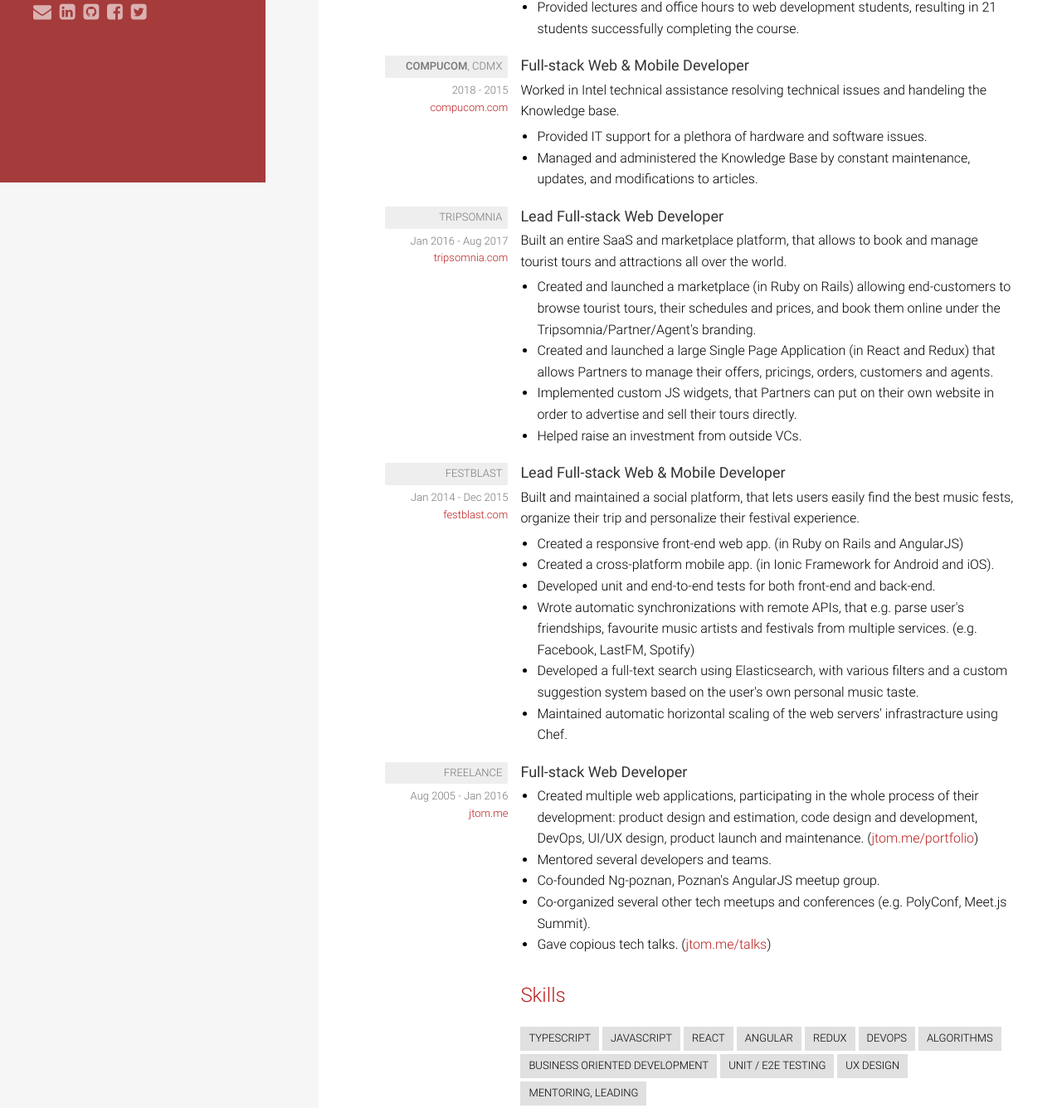
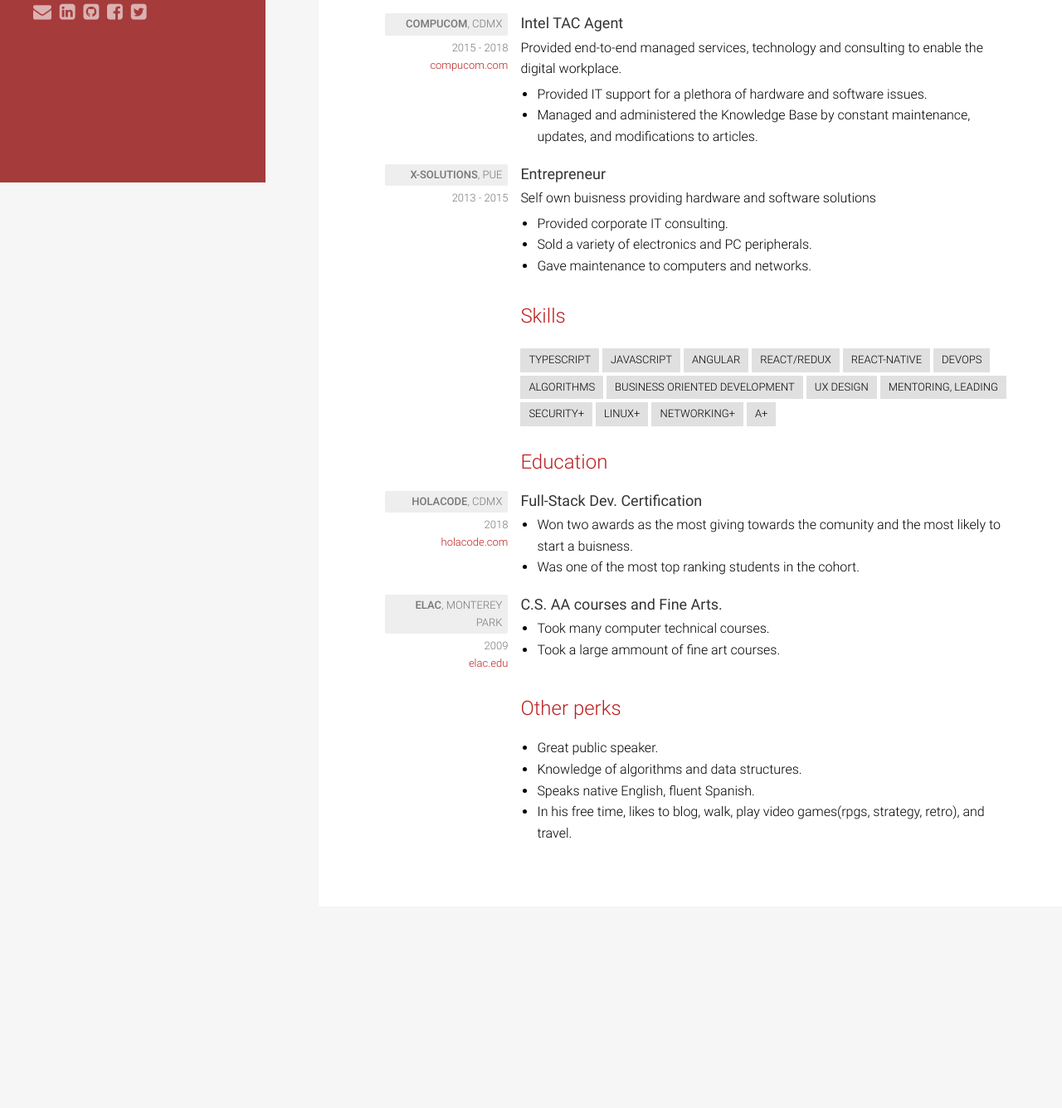
Before and after one commit to pancho508/h-portfolio, a website: page client/cv/index.html in a window 1280 px wide. Shown: the part 580-1916 px from the top of the page at 83% size. After the commit the page ends 1673 px from the top, so only its background shows below. Drawn offline with Linux system fonts and the light colour scheme.

Commit message:
fix cv section

```diff
--- a/client/cv/index.html
+++ b/client/cv/index.html
@@ -106,11 +106,11 @@
             <h1 class="cv-header-name">Francisco Rojas</h1>
             <h2 class="cv-header-subname">Full-stack Web Developer</h2>
             <div class="cv-header-lead">
-              Over 2 years of experience in front-end and back-end web-development.<br />
-              Ambitious and communicative. Good mentor and critical thinker.<br />
+              Front-end and Back-end web-developer.<br />
+              Ambitious and communicative Hacker. Good mentor and critical thinker.<br />
               <br />
               <strong>Currently available.</strong>
-              Willing to relocate to: UK, AU, NZ, US, CA, Latin America, Spain or china; or can work remotely.
+              Willing to relocate to: Europe, US, CA, Latin America, or china; or can work remotely.
               <br />
             </div>
           </div>
@@ -125,116 +125,62 @@
             </div>
           </div>
         </div>
-
+        <!-- holacode -->
         <div class="cv-section">
           <h3 class="cv-section-title">Experience</h3>
           <div class="cv-section-content">
             <div class="cv-timeline">
-
               <div class="cv-timeline-row">
                 <div class="cv-timeline-side">
                   <div class="cv-timeline-company"><strong>HolaCode</strong>, CDMX </div>
-                  <div class="cv-timeline-date">2018 - 2019</div>
+                  <div class="cv-timeline-date">2018 - 2020</div>
                   <a href="https://holacode.com" class="cv-timeline-website">holacode.com</a>
                 </div>
                 <div class="cv-timeline-body">
                   <h4 class="cv-timeline-position"> TechMentor/ Developer</h4>
-                  <p>Mentoring students in web dev botcamp.</p>
+                  <p>A start up life providing opportunities to returnees.</p>
                   <ul>
-                    <li>holacode is a web developer botcamp following hackreactors corriculumn:.</li>
+                    <li>holacode is a web developer botcamp following hackreactors corriculumn.</li>
                     <li>Developed an iOS application for a startup client, using React Native & Redux.</li>
                     <li>Created result oriented seminars and corporate trainings for external clients.</li>
                     <li>Provided lectures and office hours to web development students, resulting in 21 students successfully completing the course.</li>
                   </ul>
                 </div>
               </div>
-
+              <!-- compucom -->
               <div class="cv-timeline-row">
                 <div class="cv-timeline-side">
                   <div class="cv-timeline-company"><strong>Compucom</strong>, CDMX </div>
-                  <div class="cv-timeline-date">2018 - 2015</div>
-                  <a href="https://compucom.com" class="cv-timeline-website">compucom.com</a>
+                  <div class="cv-timeline-date">2015 - 2018</div>
+                  <a href="https://www.compucom.com" class="cv-timeline-website">compucom.com</a>
                 </div>
                 <div class="cv-timeline-body">
-                  <h4 class="cv-timeline-position">Full-stack Web & Mobile Developer</h4>
-                  <p>Worked in Intel technical assistance resolving  technical issues and handeling the Knowledge base.</p>
+                  <h4 class="cv-timeline-position"> Intel TAC Agent </h4>
+                  <p>Provided end-to-end managed services, technology and consulting to enable the digital workplace.</p>
                   <ul>
                     <li>Provided IT support for a plethora of hardware and software issues.</li>
                     <li>Managed and administered the Knowledge Base by constant maintenance, updates, and modifications to articles.</li>
                   </ul>
                 </div>
               </div>
-
+              <!-- computer shop -->
               <div class="cv-timeline-row">
                 <div class="cv-timeline-side">
-                  <div class="cv-timeline-company">Tripsomnia</div>
-                  <div class="cv-timeline-date">Jan 2016 - Aug 2017</div>
-                  <a href="https://www.tripsomnia.com/en/for-companies/" class="cv-timeline-website">tripsomnia.com</a>
+                  <div class="cv-timeline-company"><strong>x-Solutions</strong>,  Pue </div>
+                  <div class="cv-timeline-date">2013 - 2015</div>
                 </div>
                 <div class="cv-timeline-body">
-                  <h4 class="cv-timeline-position">Lead Full-stack Web Developer</h4>
-                  <p>Built an entire SaaS and marketplace platform, that allows to book and manage tourist tours and
-                    attractions
-                    all over the world.</p>
+                  <h4 class="cv-timeline-position"> Entrepreneur </h4>
+                  <p>Self own buisness providing hardware and software solutions</p>
                   <ul>
-                    <li>Created and launched a marketplace (in Ruby on Rails) allowing end-customers to browse tourist
-                      tours, their schedules and prices, and book them online under the Tripsomnia/Partner/Agent's
-                      branding.</li>
-                    <li>Created and launched a large Single Page Application (in React and Redux) that allows Partners to
-                      manage their offers,
-                      pricings, orders, customers and agents.</li>
-                    <li>Implemented custom JS widgets, that Partners can put on their own website in order to advertise
-                      and sell their tours
-                      directly.</li>
-                    <li>Helped raise an investment from outside VCs.</li>
+                    <li>Provided corporate IT consulting.</li>
+                    <li>Sold a variety of electronics and PC peripherals.</li>
+                    <li>Gave maintenance to computers and networks.</li>
                   </ul>
                 </div>
               </div>
 
-              <div class="cv-timeline-row">
-                <div class="cv-timeline-side">
-                  <div class="cv-timeline-company">FestBlast</div>
-                  <div class="cv-timeline-date">Jan 2014 - Dec 2015</div>
-                  <a href="https://festblast.com" class="cv-timeline-website">festblast.com</a>
-                </div>
-                <div class="cv-timeline-body">
-                  <h4 class="cv-timeline-position">Lead Full-stack Web & Mobile Developer</h4>
-                  <p>Built and maintained a social platform, that lets users easily find the best music fests, organize
-                    their trip and personalize their festival experience.</p>
-                  <ul>
-                    <li>Created a responsive front-end web app. (in Ruby on Rails and AngularJS)</li>
-                    <li>Created a cross-platform mobile app. (in Ionic Framework for Android and iOS).</li>
-                    <li>Developed unit and end-to-end tests for both front-end and back-end.
-                    </li>
-                    <li>Wrote automatic synchronizations with remote APIs, that e.g. parse user's friendships, favourite
-                      music artists and festivals from multiple services. (e.g. Facebook, LastFM, Spotify)</li>
-                    <li>Developed a full-text search using Elasticsearch, with various filters and a custom suggestion
-                      system based on the user's own personal music taste.</li>
-                    <li>Maintained automatic horizontal scaling of the web servers' infrastracture using Chef.</li>
-                  </ul>
-                </div>
-              </div>
 
-              <div class="cv-timeline-row">
-                <div class="cv-timeline-side">
-                  <div class="cv-timeline-company">Freelance</div>
-                  <div class="cv-timeline-date">Aug 2005 - Jan 2016</div>
-                  <a href="https://jtom.me" class="cv-timeline-website">jtom.me</a>
-                </div>
-                <div class="cv-timeline-body">
-                  <h4 class="cv-timeline-position">Full-stack Web Developer</h4>
-                  <ul>
-                    <li>Created multiple web applications, participating in the whole process of their
-                      development: product design and estimation, code design and development, DevOps, UI/UX design,
-                      product launch and maintenance. (<a href="https://jtom.me/portfolio">jtom.me/portfolio</a>)</li>
-                    <li>Mentored several developers and teams.</li>
-                    <li>Co-founded Ng-poznan, Poznan's AngularJS meetup group.</li>
-                    <li>Co-organized several other tech meetups and
-                      conferences (e.g. PolyConf, Meet.js Summit).</li>
-                    <li>Gave copious tech talks. (<a href="https://jtom.me/talks">jtom.me/talks</a>)</li>
-                  </ul>
-                </div>
-              </div>
             </div>
           </div>
         </div>
@@ -245,15 +191,19 @@
             <ul class="cv-tech-tags tech-tags">
               <li><a rel='nofollow' target='_blank'>TypeScript</a></li>
               <li><a rel='nofollow' target='_blank'>JavaScript</a></li>
-              <li><a rel='nofollow' target='_blank'>React</a></li>
               <li><a rel='nofollow' target='_blank'>Angular</a></li>
-              <li><a rel='nofollow' target='_blank'>Redux</a></li>
+              <li><a rel='nofollow' target='_blank'>React/Redux</a></li>
+              <li><a rel='nofollow' target='_blank'>React-Native</a></li>
               <li><a rel='nofollow' target='_blank'>DevOps</a></li>
               <li><a rel='nofollow' target='_blank'>Algorithms</a></li>
               <li><a rel='nofollow' target='_blank'>Business oriented development</a></li>
-              <li><a rel='nofollow' target='_blank'>Unit / E2E Testing</a></li>
               <li><a rel='nofollow' target='_blank'>UX Design</a></li>
               <li><a rel='nofollow' target='_blank'>Mentoring, Leading</a></li>
+              <li><a rel='nofollow' target='_blank'>Security+</a></li>
+              <li><a rel='nofollow' target='_blank'>Linux+</a></li>
+              <li><a rel='nofollow' target='_blank'>Networking+</a></li>
+              <li><a rel='nofollow' target='_blank'>A+</a></li>
+
             </ul>
           </div>
         </div>
@@ -262,38 +212,49 @@
           <h3 class="cv-section-title">Education</h3>
           <div class="cv-section-content">
             <div class="cv-timeline">
+
               <div class="cv-timeline-row">
                 <div class="cv-timeline-side">
-                  <div class="cv-timeline-company">Poznan University of Technology</div>
-                  <div class="cv-timeline-date">2012 - 2016</div>
-                  <a href="https://put.poznan.pl" class="cv-timeline-website">put.poznan.pl</a>
+                  <div class="cv-timeline-company"><strong>HolaCode</strong>, CDMX </div>
+                  <div class="cv-timeline-date">2018</div>
+                  <a href="https://holacode.com" class="cv-timeline-website">holacode.com</a>
                 </div>
                 <div class="cv-timeline-body">
-                  <div class="cv-timeline-position">BSc in Computer Science</div>
+                  <div class="cv-timeline-position">Full-Stack Dev. Certification</div>
                   <ul>
-                    <li>Served as a president of <a href="https://akai.org.pl">AKAI</a>, a students' research circle
-                      focused
-                      on organizing workshops and lectures about web development.</li>
-                    <li>Co-created the new main public website of <a href="https://www.put.poznan.pl/">Poznań University
-                        of
-                        Technology</a>.</li>
+                    <li>Won two awards as the most giving towards the comunity and the most likely to start a buisness.</li>
+                    <li>Was one of the most top ranking students in the cohort.</li>
                   </ul>
                 </div>
               </div>
+              <div class="cv-timeline-row">
+                  <div class="cv-timeline-side">
+                    <div class="cv-timeline-company"><strong>ELAC</strong>, Monterey Park </div>
+                    <div class="cv-timeline-date">2009</div>
+                    <a href="https://www.elac.edu/" class="cv-timeline-website">elac.edu</a>
+                  </div>
+                  <div class="cv-timeline-body">
+                    <div class="cv-timeline-position">C.S. AA courses and Fine Arts.</div>
+                    <ul>
+                      <li>Took many computer technical courses.</li>
+                      <li>Took a large ammount of fine art courses.</li>
+                    </ul>
+                  </div>
+                </div>
             </div>
           </div>
         </div>
+
 
         <div class="cv-section">
           <h3 class="cv-section-title">Other perks</h3>
           <div class="cv-section-content cv-section-content--indented">
             <ul>
-              <li>Great public speaker. (Long-time member of an english-speaking Toastmasters club.)</li>
-              <li>Knowledge of algorithms and data structures. (Scored a 3rd laurate place in IV Polish Informatics
-                Olympiad of middle school students.)</li>
-              <li>Speaks native Polish, fluent English, conversational Spanish and basic Russian.</li>
-              <li>In his free time, likes to <a href="https://medium.com/@jtomaszewski" target="_blank">blog</a>, dance,
-                play tennis, and travel.</li>
+              <li>Great public speaker.</li>
+              <li>Knowledge of algorithms and data structures.</li>
+              <li>Speaks native English, fluent Spanish.</li>
+              <li>In his free time, likes to blog, walk,
+                play video games(rpgs, strategy, retro), and travel.</li>
             </ul>
           </div>
         </div>
```
